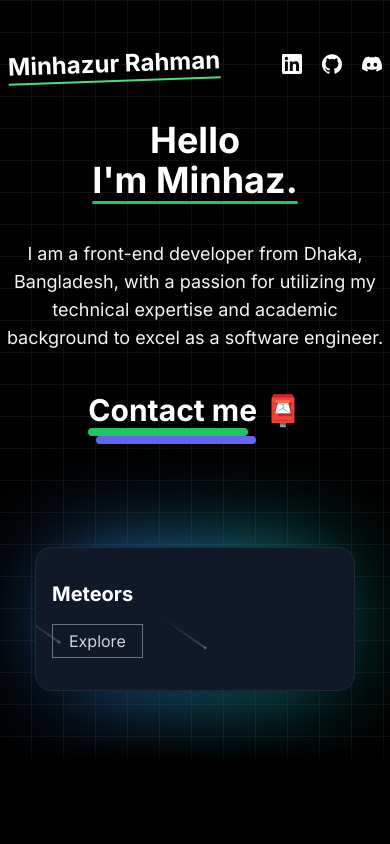
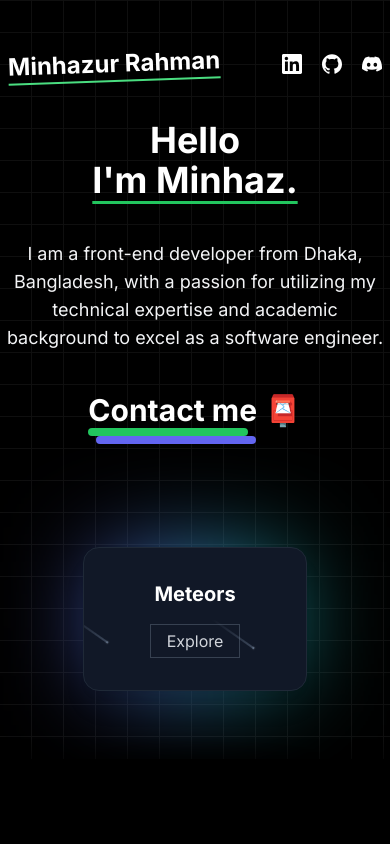
Before and after one commit to Minhaz3896/portfolio, a Next.js app: page / in a window 390 px wide. Shown: the top 844 px of the page. Built offline with nearby package versions, Linux system fonts and the light colour scheme.

Commit message:
layout: changed metadata

```diff
--- a/app/layout.tsx
+++ b/app/layout.tsx
@@ -6,7 +6,7 @@ import { ThemeProvider } from "@/components/theme-provider";
 const inter = Inter({ subsets: ["latin"] });
 
 export const metadata: Metadata = {
-	metadataBase: new URL("https://next-supabase-vote.vercel.app/"),
+	metadataBase: new URL("https://minhazur.netlify.app/"),
 
 	title: 'Minhazur Rahman',
 	authors: {
--- a/components/Hero.tsx
+++ b/components/Hero.tsx
@@ -22,19 +22,20 @@ const Hero = () => {
         </Link>
       </div>
 
-      <div className=" w-full relative max-w-xs">
-        <div className="absolute inset-0 h-full w-full bg-gradient-to-r from-blue-500 to-teal-500 transform scale-[0.80] bg-red-500 rounded-md blur-3xl" />
-        <div className="relative shadow-xl bg-gray-900 border border-gray-800  px-4 py-8 h-full overflow-hidden rounded-2xl flex flex-col justify-center items-start">
-          <h1 className="font-bold text-xl text-white mb-4 relative z-50">
+      <div className=" w-56 md:w-full relative max-w-xs">
+        <div className="absolute inset-0 h-full w-full  bg-gradient-to-r from-indigo-500 to-teal-500 transform scale-[0.80] bg-red-500 rounded-md blur-3xl" />
+        <div className="relative shadow-xl bg-gray-900 border border-gray-800  px-4 py-8 h-full overflow-hidden rounded-2xl flex flex-col justify-center items-center md:items-start">
+          <h1 className="font-bold text-xl text-white mb-4 relative z-50 ">
             Meteors
           </h1>
-           <button className="border px-4 py-1 rounded-lg  border-gray-500 text-gray-300">
+           <button className="border px-4 py-1 rounded-lg hover:text-green-300 transition-all border-gray-700 text-gray-300">
             Explore
           </button>
 
           {/* Meaty part - Meteor effect */}
           <Meteors number={20} />
         </div>
+
       </div>
     </main>
   );
--- a/components/Projects.tsx
+++ b/components/Projects.tsx
@@ -48,7 +48,7 @@ const Projects = () => {
         {projects.map((projects, index) => {
           return (
             <Link href={projects.link} key={index}>
-              <div className={cn("p-2 md:p-5 rounded-xl ", projects.background)}>
+              <div className={cn("p-2 md:p-5 rounded-md ", projects.background)}>
                 <DirectionAwareHover imageUrl={projects.cover} className="w-full space-y-5 cursor-pointer">
                   <div className="space-y-5">
                   <h1 className="text-2xl font-bold">{projects.title}</h1>
--- a/components/Skill.tsx
+++ b/components/Skill.tsx
@@ -45,7 +45,7 @@ const skills = [
 
 const Skill = () => {
   return (
-    <main className="max-w-5xl  mx-auto px-8">
+    <main className="max-w-5xl  mx-auto px-8 text-xl">
       <Title
         text={"Skills"}
         className={"flex flex-col items-center justify-center -rotate-6"}
```
